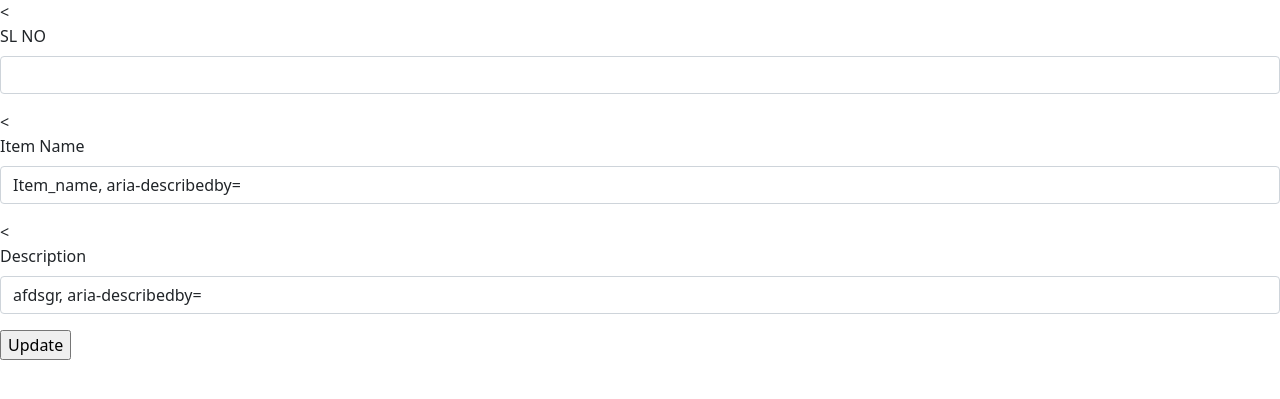
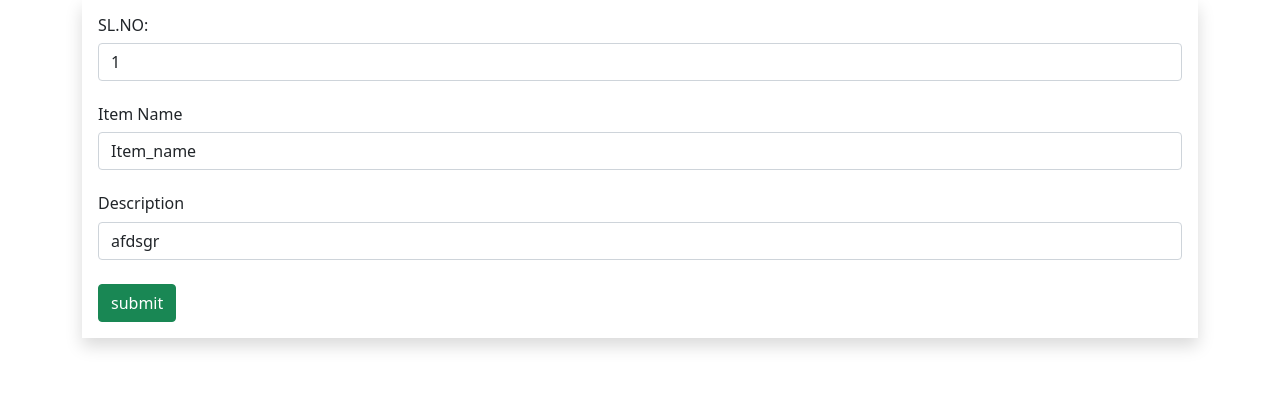
Before and after one commit to athira2/credoperations, a Django app: page /update/1/ in a window 1280 px wide. Shown: the top 399 px of the page. Run offline with Django 4.2, Linux system fonts and the light colour scheme; data comes from the database, SQL or seed files in the repository.

Commit message:
Update update.html

```diff
--- a/curdproject/templates/update.html
+++ b/curdproject/templates/update.html
@@ -1,21 +1,31 @@
 {% extends 'base.html' %}
 {% block content %}
 
-<form method="POST">
-    {% csrf_token %}
-    <<div class="mb-3">
-        <label for="exampleInputEmail1" class="form-label">SL NO</label>
-        <input type="number" class="form-control" id="slno" value="{{task.slno}}, aria-describedby="emailHelp">
-    </div>
-    <<div class="mb-3">
-        <label for="exampleInputEmail1" class="form-label">Item Name</label>
-        <input type="text" class="form-control" id="Item_name" value="{{task.Item_name}}, aria-describedby="emailHelp">
-    </div>
-    <<div class="mb-3">
-        <label for="exampleInputEmail1" class="form-label"> Description</label>
-        <input type="text" class="form-control" id="desc" value="{{task.desc}}, aria-describedby="emailHelp">
-    </div>
-    <input type="submit" value="Update">
-  </form>
+<div class="container"  >
 
+    <div class="row">
+        <div class="col-md-12" >
+            <form method="POST"     class="p-3 shadow">
+            {% csrf_token %}
+            <div class="form-group">
+                <h6>SL.NO:</h6>
+                <input type="number" name="slno" class="form-control" value="{{task.slno}}" placeholder="serialnumber" required >
+
+            </div><br>
+                <div class="form-group">
+                    <h6>Item Name</h6>
+                    <input type="text" name="Item_name" class="form-control"value="{{task.Item_name}}" placeholder="item name">
+                </div><br>
+                <div class="form-group">
+                    <h6>Description</h6>
+
+                    <input type="text" name="desc" class="form-control" value="{{task.desc}}" placeholder="description">
+                </div><br>
+                <input type="submit" value="submit" class="btn btn-success">
+
+            </form>
+           </div>
+           </div>
+
+</div>
 {% endblock %}
```
